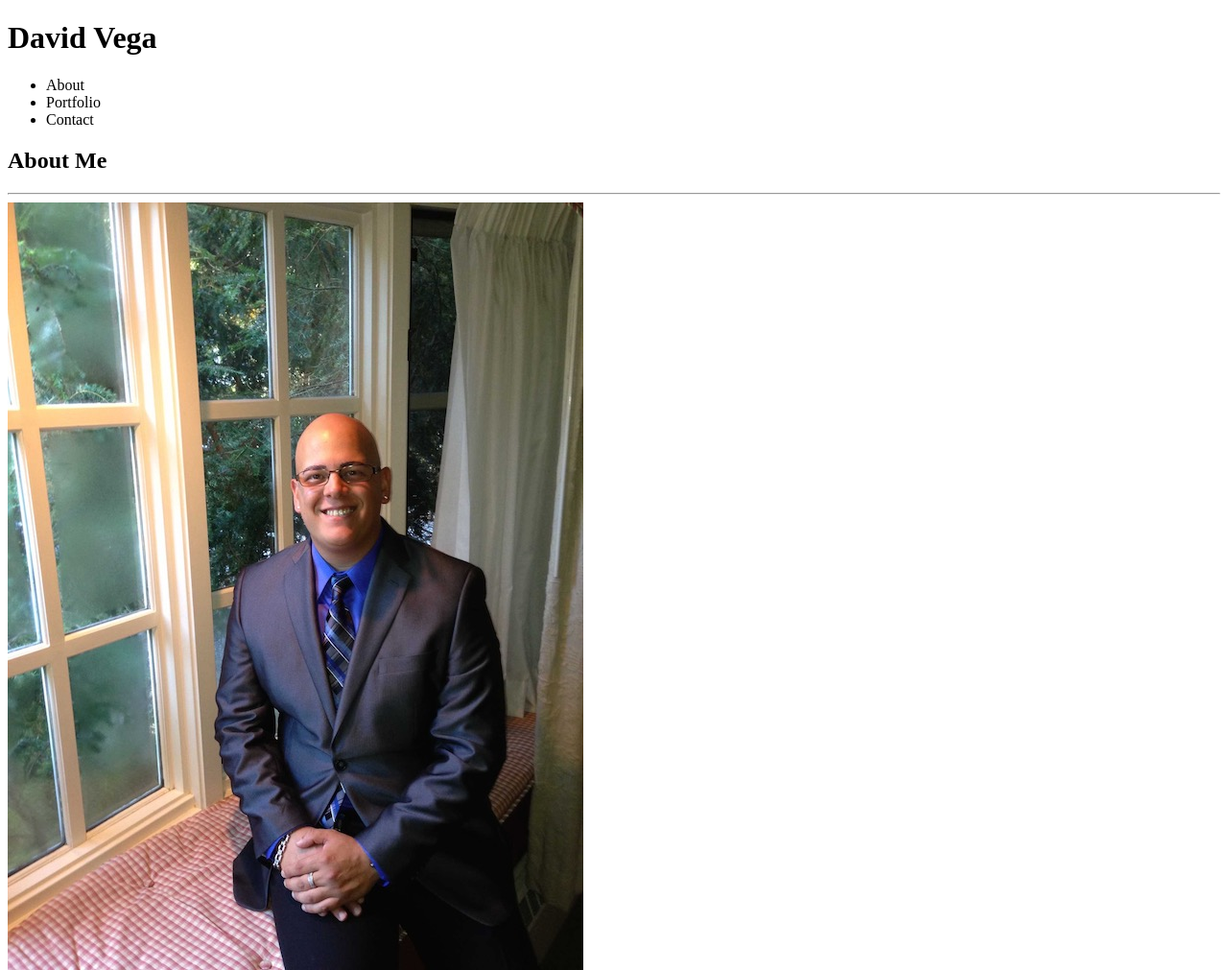
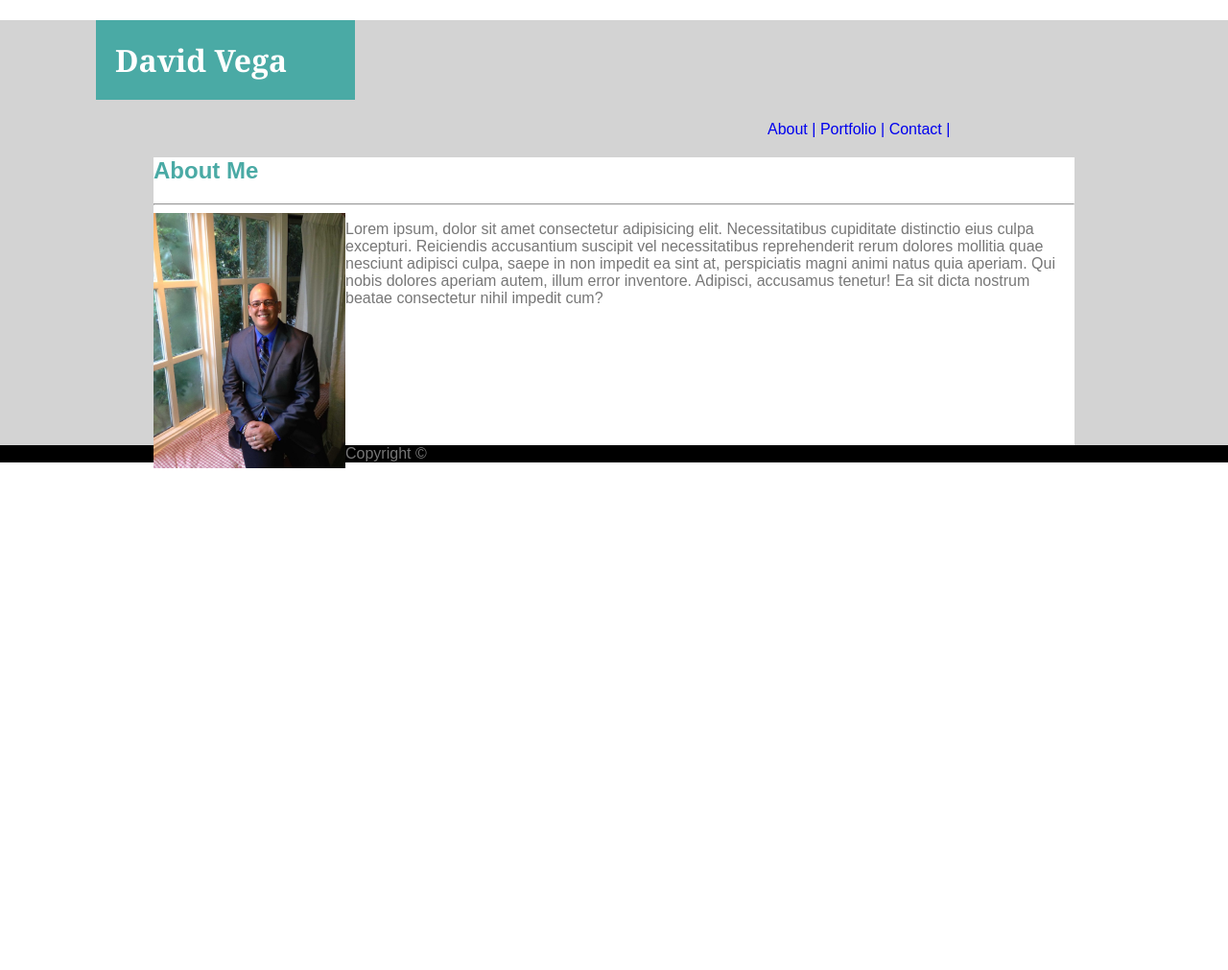
Before and after one commit to dvega920/Basic-Portfolio, a plain HTML site: page index.html in a window 1280 px wide. Shown: the top 1011 px of the page at 96% size. After the commit the page ends 800 px from the top, so only its background shows below. Drawn offline with Linux system fonts and the light colour scheme.

Commit message:
added styling

```diff
--- a/assets/css/style.css
+++ b/assets/css/style.css
@@ -0,0 +1,54 @@
+body {
+    margin: 0;
+    padding: 0;
+    width: 960;
+    font-family: 'Arial', 'Helvetica Neue', 'Helvetica', 'sans-serif';
+    color: #777777;
+    overflow: auto;
+}
+
+.entire-content {
+    margin: 0;
+    background-color: lightgray;
+}
+/*
+header {
+    background-color: #ffffff;
+} */
+
+h1 {
+    background-color: #4aaaa5;
+    font-family: 'Georgia', 'Times', 'Times New Roman', 'serif';
+    color: #ffffff;
+    width: 18%;
+    padding: 20px;
+    margin-left: 100px;
+}
+
+h2 {
+    color: #4aaaa5;
+}
+
+.main-content {
+    width: 960px;
+    height: 300px;
+    margin: 0 auto;
+    background-color: #ffffff;
+}
+
+nav {
+    position: relative;
+    margin-left: 800px;
+}
+img {
+    width: 200px;
+    float: left;
+}
+
+a {
+    text-decoration: none;
+}
+
+footer {
+    background-color: black;
+}
--- a/index.html
+++ b/index.html
@@ -6,31 +6,33 @@
     <meta name="viewport" content="width=device-width, initial-scale=1.0">
     <meta http-equiv="X-UA-Compatible" content="ie=edge">
     <title>David's Portfolio</title>
+    <link rel="stylesheet" href="assets/css/style.css">
 </head>
 
 <body>
+    <div class="entire-content">
 
-    <header>
+        <!-- <header> -->
         <h1>David Vega</h1>
-        <ul>
-            <li>About</li>
-            <li>Portfolio</li>
-            <li>Contact</li>
-        </ul>
-    </header>
+        <nav>
+            <a href="#">About |</a>
+            <a href="#">Portfolio |</a>
+            <a href="#">Contact |</a>
+        </nav>
+        <!-- </header> -->
 
-    <div class="container">
+        <div class="main-content">
             <h2>About Me</h2>
             <hr>
             <img src="assets/images/dvegabiopic.jpg" alt="">
             <p>Lorem ipsum, dolor sit amet consectetur adipisicing elit. Necessitatibus cupiditate distinctio eius culpa
                 excepturi. Reiciendis accusantium suscipit vel necessitatibus reprehenderit rerum dolores mollitia quae
-            nesciunt adipisci culpa, saepe in non impedit ea sint at, perspiciatis magni animi natus quia aperiam. Qui
-            nobis dolores aperiam autem, illum error inventore. Adipisci, accusamus tenetur! Ea sit dicta nostrum beatae
+                nesciunt adipisci culpa, saepe in non impedit ea sint at, perspiciatis magni animi natus quia aperiam.
+                Qui
+                nobis dolores aperiam autem, illum error inventore. Adipisci, accusamus tenetur! Ea sit dicta nostrum
+                beatae
                 consectetur nihil impedit cum?</p>
-
-
-
+        </div>
 
     </div>
     <footer>Copyright &copy; </footer>
```
Lines whose indentation alone changed are shown as unchanged.
